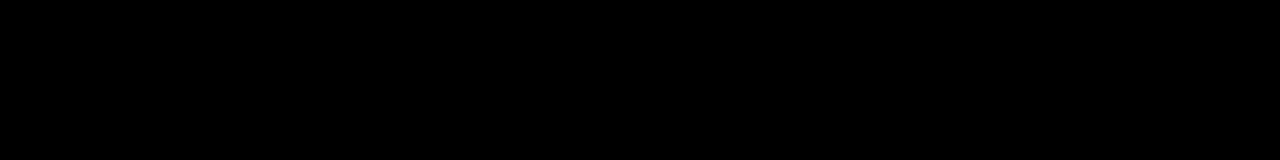
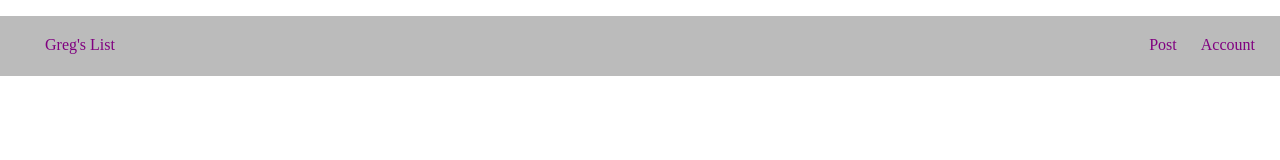
Before and after one commit to rizzyfig/Gregs-List, a plain HTML site: page index.html in a window 1280 px wide. Drawn offline with nearby package versions, Linux system fonts and the light colour scheme.

Commit message:
navbar completed

```diff
--- a/index.html
+++ b/index.html
@@ -11,7 +11,15 @@
 </head>
 <body>
 	<main>
-
+			<nav>
+				<div class="logo">
+					<a href="index.html">Greg's List</a>
+				</div>
+				<ul>
+					<a href="Link1">Post</a>
+					<a href="Link2">Account</a>
+				</ul>
+			</nav>
 	</main>
 </body>
 </html>
--- a/styles/main.css
+++ b/styles/main.css
@@ -1,3 +1,28 @@
-body {
-	background-color: black;
+.logo {
+	float: left;
+	padding-top: 20px;
 }
+
+nav {
+	background-color: #BBB;
+	height: 60px;
+	padding-left: 25px;
+	padding-right: 25px;
+	text-align: right;
+}
+
+
+nav a {
+	font-size: 16px;
+	text-decoration: none;
+	padding-left: 20px;
+	color: purple;
+}
+
+nav ul {
+	padding-top: 20px;
+}
+
+nav li {
+	display: inline;
+}
```
